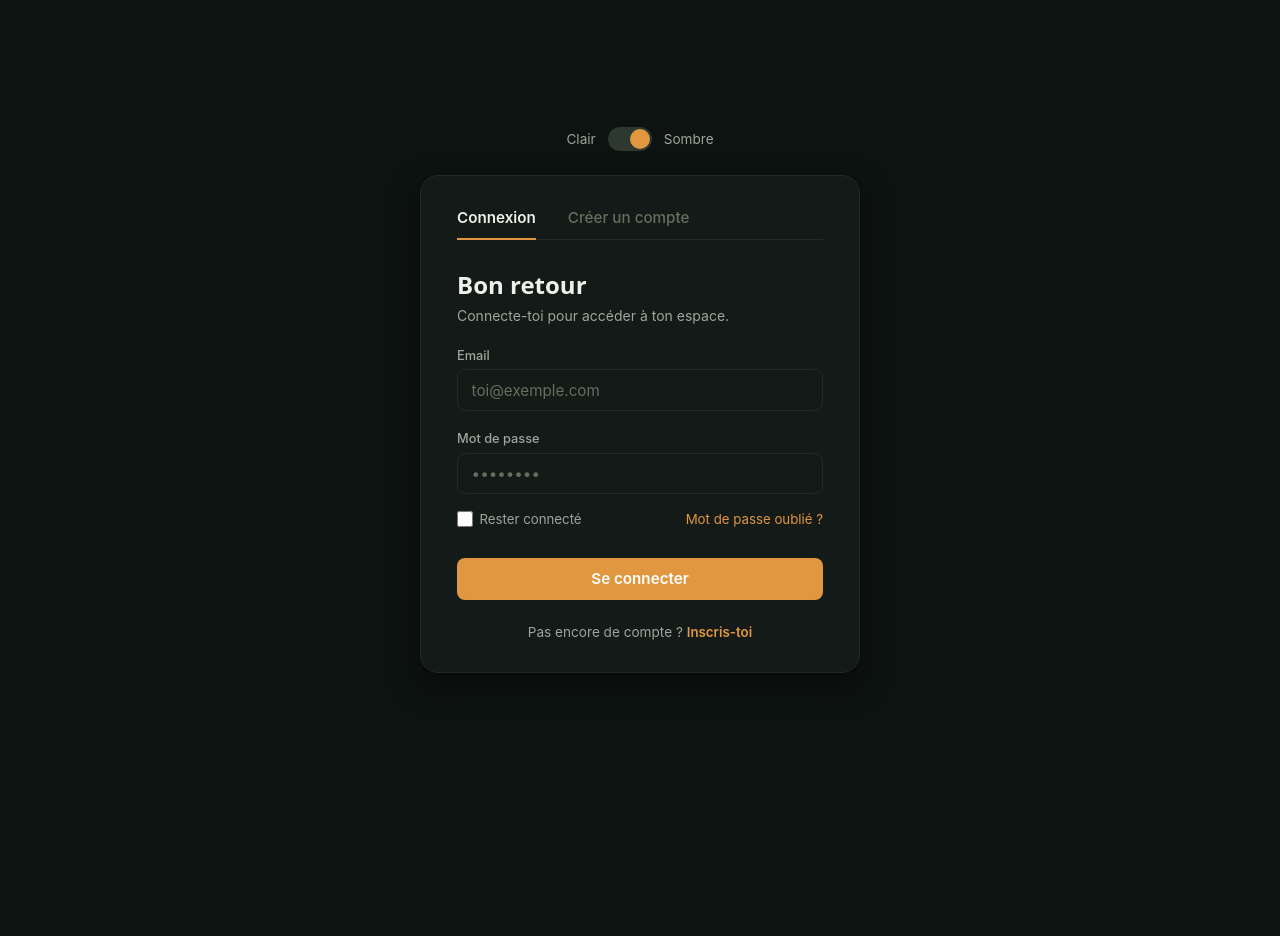
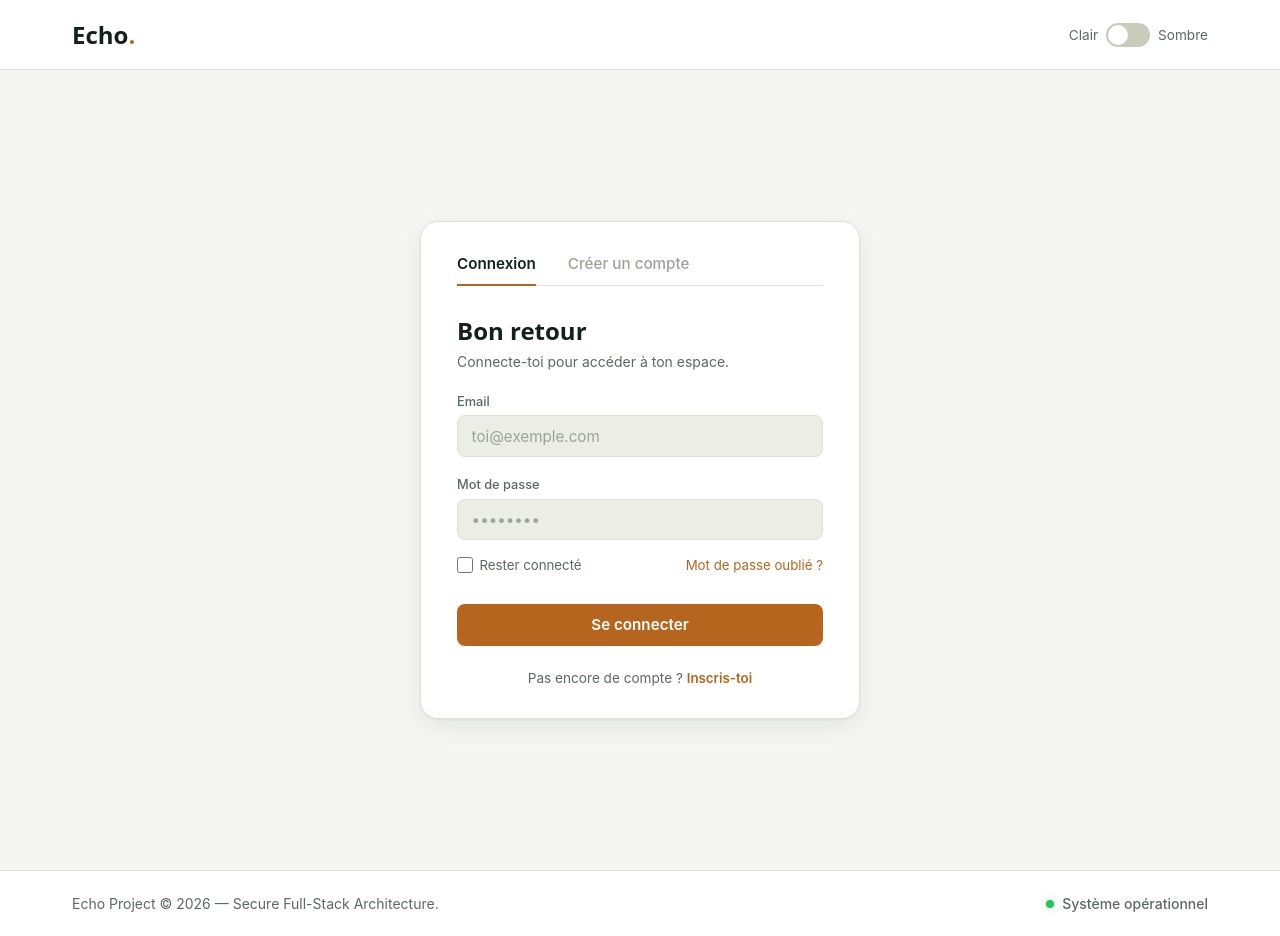
Before and after one commit to CamilSaunier/echo-client, a React (Vite) app: page /auth in a window 1280 px wide. Before the commit the page ends 800 px from the top, so only its background shows below. Built offline with nearby package versions, Linux system fonts and the light colour scheme; no server answers.

Commit message:
feat(docker): watch package.json to auto-reinstall deps in container
- Dockerfile: add inotify-tools
- docker-compose.yml: watch package.json/pnpm-lock.yaml and re-run pnpm install automatically on change
- feat(layout): add global Header and Footer with theme switcher and clean up AuthPage

```diff
--- a/src/App.tsx
+++ b/src/App.tsx
@@ -3,8 +3,13 @@ import { BrowserRouter, Routes, Route, Navigate } from "react-router-dom";
 import { useAuthStore } from "./stores/auth.stores";
 import { AuthPage } from "./pages/AuthPage/AuthPage";
 import { DashboardPage } from "./pages/DashboardPage/DashboardPage";
+import { Header } from "./components/Header/Header";
+import { Footer } from "./components/Footer/Footer";
 import { Toaster } from "sonner";
 
+/**
+ * Root component of the Echo client application.
+ */
 export function App() {
   // On récupère "isAuthenticated" directement depuis ton store Zustand
   const isAuthenticated = useAuthStore((state) => state.isAuthenticated);
@@ -14,6 +19,13 @@ export function App() {
       {/* Le Toaster global est placé ici pour être accessible partout */}
       <Toaster position="top-right" richColors />
 
+      {/* Conteneur global avec une disposition en colonne pour épingler le footer en bas */}
+      <div style={{ display: "flex", flexDirection: "column", minHeight: "100vh" }}>
+        {/* Le Header s'affiche sur toutes les pages */}
+        <Header />
+
+        {/* Zone de contenu principale flexible */}
+        <main style={{ flex: 1 }}>
           <Routes>
             {/* Route publique d'authentification (/auth)
                 Si l'utilisateur est DÉJÀ connecté, on le redirige vers le Dashboard (/) */}
@@ -26,6 +38,11 @@ export function App() {
             {/* Redirection par défaut : toute URL inconnue renvoie vers la racine */}
             <Route path="*" element={<Navigate to="/" replace />} />
           </Routes>
+        </main>
+
+        {/* Le Footer s'affiche sur toutes les pages */}
+        <Footer />
+      </div>
     </BrowserRouter>
   );
 }
--- /dev/null
+++ b/src/components/Footer/Footer.css
@@ -0,0 +1,41 @@
+/* src/components/Footer/Footer.css */
+.app-footer {
+  width: 100%;
+  background-color: var(--bg-card);
+  border-top: 1px solid var(--border-color);
+  padding: 1.5rem 0;
+  margin-top: auto; /* Pousse le footer tout en bas si la page est courte */
+}
+
+.footer-container {
+  max-width: 1200px;
+  width: 100%;
+  margin: 0 auto;
+  padding: 0 2rem;
+  display: flex;
+  justify-content: space-between;
+  align-items: center;
+  font-size: 0.875rem;
+  color: var(--text-secondary);
+}
+
+.footer-links {
+  display: flex;
+  align-items: center;
+  gap: 1rem;
+}
+
+.footer-status {
+  display: flex;
+  align-items: center;
+  gap: 0.5rem;
+  font-weight: 500;
+}
+
+.status-dot {
+  width: 8px;
+  height: 8px;
+  background-color: #22c55e; /* Vert de succès */
+  border-radius: 50%;
+  box-shadow: 0 0 8px rgba(34, 197, 94, 0.4);
+}
--- /dev/null
+++ b/src/components/Footer/Footer.tsx
@@ -0,0 +1,23 @@
+// src/components/Footer/Footer.tsx
+import React from "react";
+import "./Footer.css";
+
+/**
+ * Main application footer component.
+ */
+export const Footer: React.FC = () => {
+  const currentYear = new Date().getFullYear();
+
+  return (
+    <footer className="app-footer">
+      <div className="footer-container">
+        <p className="footer-text">Echo Project &copy; {currentYear} — Secure Full-Stack Architecture.</p>
+        <div className="footer-links">
+          <span className="footer-status">
+            <span className="status-dot"></span> Système opérationnel
+          </span>
+        </div>
+      </div>
+    </footer>
+  );
+};
--- /dev/null
+++ b/src/components/Header/Header.css
@@ -0,0 +1,99 @@
+/* src/components/Header/Header.css */
+.app-header {
+  width: 100%;
+  height: 70px;
+  background-color: var(--bg-card);
+  border-bottom: 1px solid var(--border-color);
+  position: sticky;
+  top: 0;
+  z-index: 100;
+  display: flex;
+  align-items: center;
+}
+
+.header-container {
+  max-width: 1200px;
+  width: 100%;
+  margin: 0 auto;
+  padding: 0 2rem;
+  display: flex;
+  justify-content: space-between;
+  align-items: center;
+}
+
+.header-logo {
+  font-family: var(--font-display);
+  font-size: 1.5rem;
+  font-weight: 700;
+  color: var(--text-primary);
+  text-decoration: none;
+}
+
+.header-logo span {
+  color: var(--accent-color);
+}
+
+.header-actions {
+  display: flex;
+  align-items: center;
+  gap: 1.5rem;
+}
+
+/* Styles du Toggle Switch (inspiré d'AuthPage) */
+.header-theme-switcher {
+  display: flex;
+  align-items: center;
+  gap: 0.5rem;
+  font-size: 0.85rem;
+  color: var(--text-secondary);
+}
+
+.toggle-switch {
+  background-color: var(--border-strong);
+  border: none;
+  width: 44px;
+  height: 24px;
+  border-radius: 12px;
+  position: relative;
+  cursor: pointer;
+  transition: background-color 0.3s ease;
+  padding: 2px;
+  display: flex;
+  align-items: center;
+}
+
+.toggle-switch.active {
+  background-color: var(--accent-color);
+}
+
+.toggle-thumb {
+  background-color: #ffffff;
+  width: 20px;
+  height: 20px;
+  border-radius: 50%;
+  display: block;
+  transition: transform 0.3s ease;
+  transform: translateX(0);
+}
+
+.toggle-switch.active .toggle-thumb {
+  transform: translateX(20px);
+}
+
+.header-logout-btn {
+  background: transparent;
+  border: 1px solid var(--border-strong);
+  color: var(--danger-color);
+  padding: 0.4rem 1rem;
+  border-radius: var(--radius-sm);
+  font-weight: 500;
+  font-size: 0.9rem;
+  cursor: pointer;
+  transition: all 0.2s ease;
+}
+
+.header-logout-btn:hover {
+  background-color: var(--danger-color);
+  color: #ffffff;
+  border-color: var(--danger-color);
+}
--- /dev/null
+++ b/src/components/Header/Header.tsx
@@ -0,0 +1,65 @@
+// src/components/Header/Header.tsx
+import React, { useEffect, useState } from "react";
+import { Link, useNavigate } from "react-router-dom";
+import { useAuthStore } from "../../stores/auth.stores";
+import "./Header.css";
+
+/**
+ * Main application header component featuring navigation, theme switcher toggle, and logout.
+ */
+export const Header: React.FC = () => {
+  const { isAuthenticated, logout } = useAuthStore();
+  const navigate = useNavigate();
+
+  // État local pour gérer le thème (light / dark)
+  const [isDark, setIsDark] = useState<boolean>(() => {
+    return document.documentElement.classList.contains("dark") || window.matchMedia("(prefers-color-scheme: dark)").matches;
+  });
+
+  useEffect(() => {
+    if (isDark) {
+      document.documentElement.classList.add("dark");
+    } else {
+      document.documentElement.classList.remove("dark");
+    }
+  }, [isDark]);
+
+  const handleLogout = async () => {
+    await logout();
+    navigate("/auth");
+  };
+
+  return (
+    <header className="app-header">
+      <div className="header-container">
+        {/* Logo / Titre de l'application */}
+        <Link to="/" className="header-logo">
+          Echo<span>.</span>
+        </Link>
+
+        {/* Actions de droite : Toggle de thème et Déconnexion conditionnelle */}
+        <div className="header-actions">
+          {/* Toggle Switch inspiré d'AuthPage */}
+          <div className="header-theme-switcher">
+            <span className="theme-label">Clair</span>
+            <button
+              type="button"
+              className={`toggle-switch ${isDark ? "active" : ""}`}
+              onClick={() => setIsDark(!isDark)}
+              aria-label="Basculer le thème"
+            >
+              <span className="toggle-thumb" />
+            </button>
+            <span className="theme-label">Sombre</span>
+          </div>
+
+          {isAuthenticated && (
+            <button onClick={handleLogout} className="header-logout-btn">
+              Déconnexion
+            </button>
+          )}
+        </div>
+      </div>
+    </header>
+  );
+};
--- a/src/pages/AuthPage/AuthPage.tsx
+++ b/src/pages/AuthPage/AuthPage.tsx
@@ -1,32 +1,17 @@
-import { useState, useEffect } from "react";
+// src/pages/AuthPage/AuthPage.tsx
+import { useState } from "react";
 import { LoginForm } from "../../components/LoginForm/LoginForm";
 import { RegisterForm } from "../../components/RegisterForm/RegisterForm";
 import "./AuthPage.css";
 
+/**
+ * Authentication page component managing both login and registration tabs.
+ */
 export function AuthPage() {
   const [isLogin, setIsLogin] = useState(true);
-  const [isDark, setIsDark] = useState(true);
-
-  // Gestion du mode sombre / clair sur la racine
-  useEffect(() => {
-    if (isDark) {
-      document.documentElement.classList.add("dark");
-    } else {
-      document.documentElement.classList.remove("dark");
-    }
-  }, [isDark]);
 
   return (
     <main className="auth-container">
-      {/* Toggle Clair / Sombre */}
-      <div className="theme-switcher">
-        <span>Clair</span>
-        <button type="button" className={`toggle-switch ${isDark ? "active" : ""}`} onClick={() => setIsDark(!isDark)} aria-label="Basculer le thème">
-          <span className="toggle-thumb" />
-        </button>
-        <span>Sombre</span>
-      </div>
-
       <div className="auth-card">
         {/* Navigation par onglets */}
         <div className="auth-tabs">
```
Also changed, not shown: docker-compose.yml (+15 -4 lines), 1 other file (tests, documents, lock files or other folders). Lines whose indentation alone changed are shown as unchanged.
